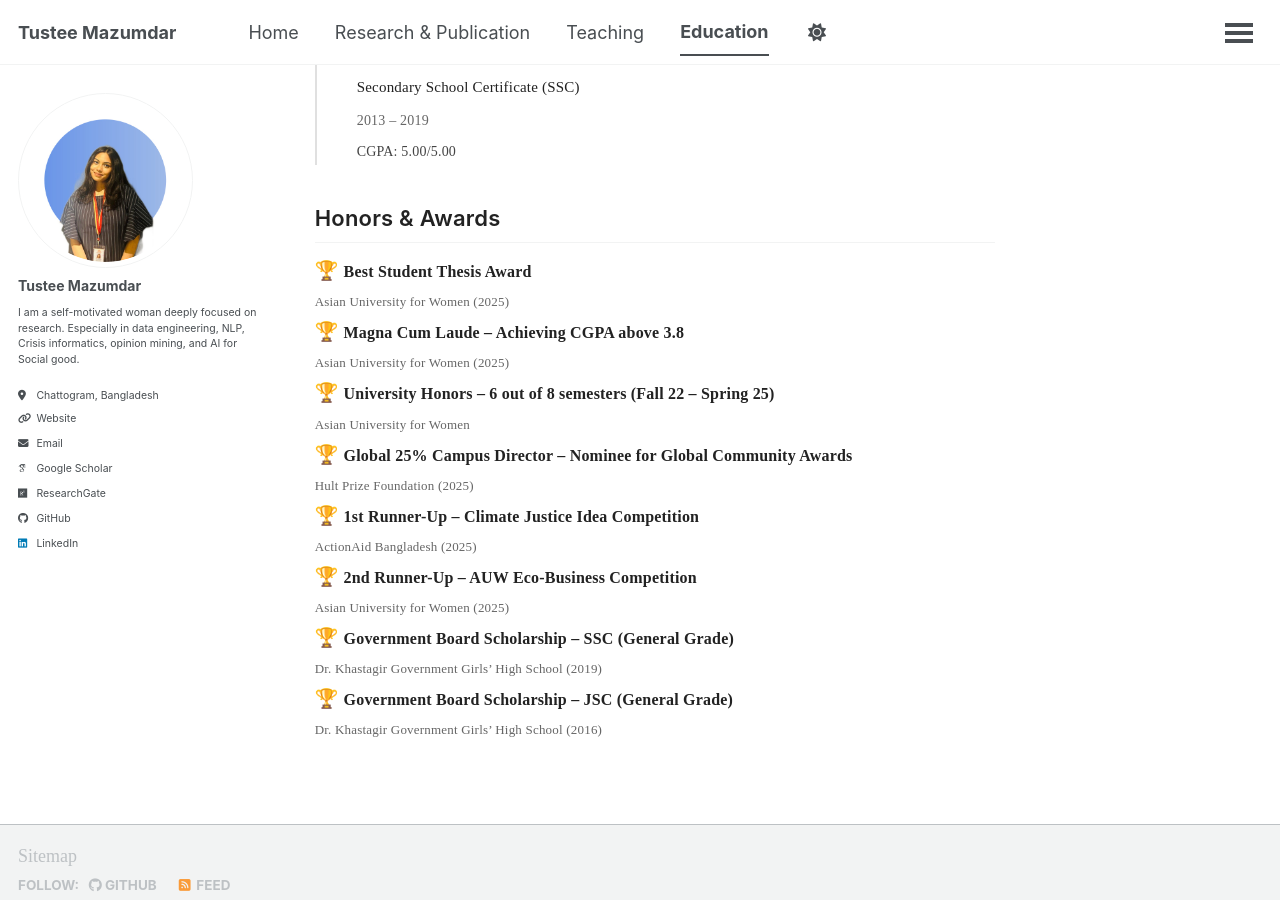
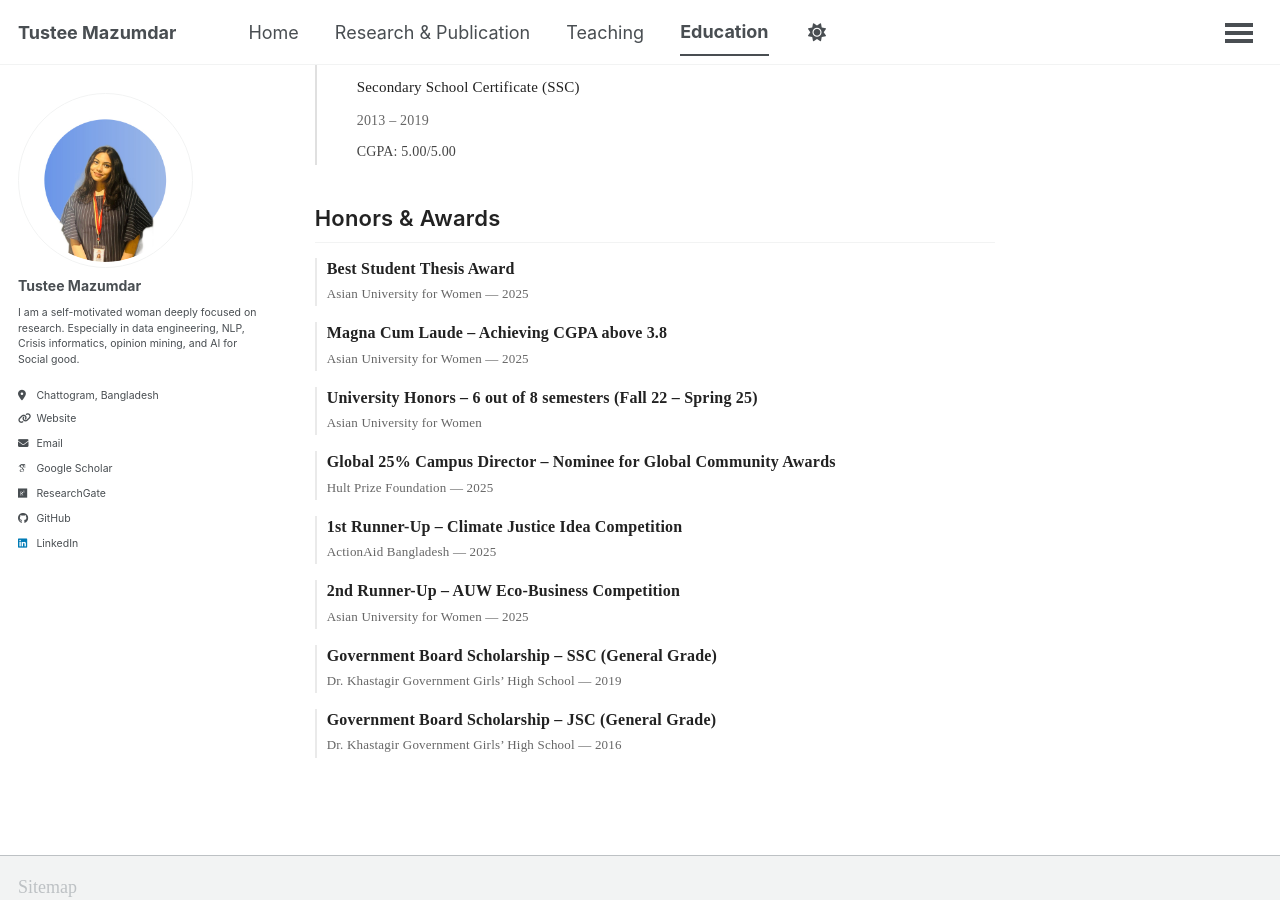
Before and after one commit to TusteeMazumdar/TusteeMazumdar.github.io, a Jekyll site: the page built from _pages/education.html, in a window 1280 px wide and 900 px high, scrolled down 586 px. Built offline with Jekyll 4.4.1, drawn with Linux system fonts in a browser that asks for light colours; some web fonts are replaced; a script bundle is joined from its source files by our own code; library files that are not in the unit come from our copies.

Commit message:
Update education.html

```diff
--- a/_pages/education.html
+++ b/_pages/education.html
@@ -98,21 +98,20 @@ author_profile: true
 
 </div>
 
-<h2 class="section-title">Honors & Awards</h2>
+<h2>Honors & Awards</h2>
 
-<div class="awards">
+<div class="awards-clean">
 
 {% for award in site.data.awards %}
-  <div class="award">
+  <div class="award-clean">
 
-    <div class="award-main">
-      <span class="award-icon">🏆</span>
-      <span class="award-title">{{ award.title }}</span>
+    <div class="award-title">
+      {{ award.title }}
     </div>
 
     <div class="award-meta">
       {{ award.organization }}
-      {% if award.year %} ({{ award.year }}){% endif %}
+      {% if award.year %} — {{ award.year }}{% endif %}
     </div>
 
   </div>
```
